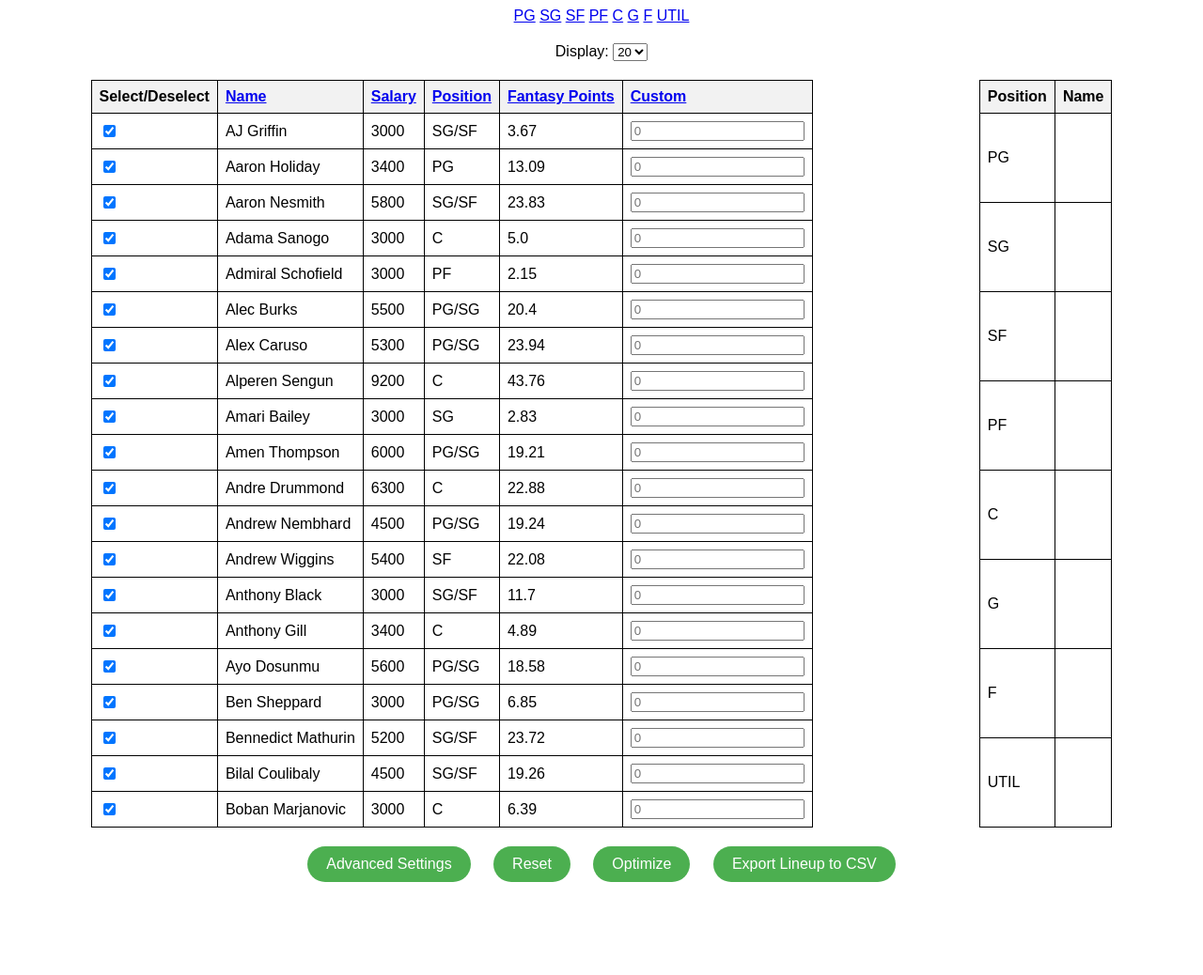
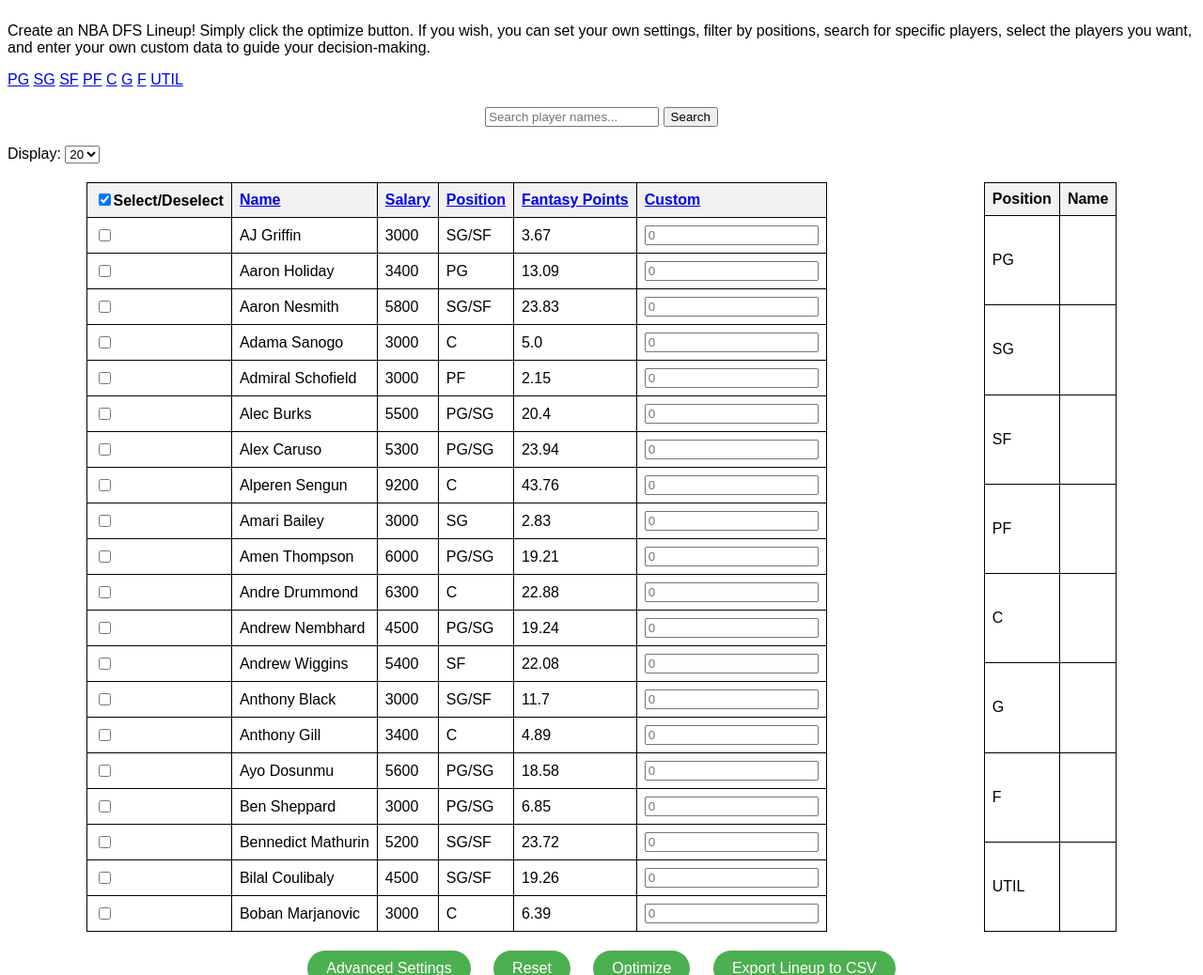
Before and after one commit to calmextex/CS361Sprint1, a Flask app: page / in a window 1280 px wide. Shown: the top 1038 px of the page at 94% size. Before the commit the page ends 939 px from the top, so only its background shows below. Run offline with Flask 3, Linux system fonts and the light colour scheme.

Commit message:
Commit for Sprint1

```diff
--- a/main.py
+++ b/main.py
@@ -1,8 +1,11 @@
-from flask import Flask, render_template, request
+from flask import Flask, render_template, request, session
 import pandas as pd
-import optimizer
+from optimizer import Optimizer
+import secrets
 
+secret_key = secrets.token_urlsafe(32)
 app = Flask(__name__)
+app.secret_key = secret_key
 
 # for now, we'll use a custom csv file to generate a player list.
 file_path = 'player_ids.csv'
@@ -22,20 +25,42 @@ def filter_players_by_position_from_df(position, players_df):
     return filtered_players_df
 
 
-@app.route('/')
+@app.route('/', methods=['GET'])
 def index():
+    if 'selected_players' not in session:
+        session['selected_players'] = {}
+
+    if request.method == 'GET':
+        # Update session based on incoming data
+        selected_players = request.args.getlist('selected_player')
+        custom_values = {key: request.args[key] for key in request.args if key.startswith('custom_')}
+
+        # Update session with the current state
+        for player_id in selected_players:
+            session['selected_players'][player_id] = True
+        for player_id, custom_value in custom_values.items():
+            session['selected_players'][player_id] = custom_value
+
     position = request.args.get('position', '')
     display_count = request.args.get('count', '20')
     sort_by = request.args.get('sort_by', 'Name')  # Default sort column
     sort_order = request.args.get('sort_order', 'asc')  # Default sort order
+    search_query = request.args.get('search', '').lower()
+    selected_players = request.args.getlist('selected_player')
+    custom_inputs = {key: request.args[key] for key in request.args if key.startswith('custom_')}
 
     filtered_players_df = filter_players_by_position_from_df(position, players_df)
+    # Filter the players by search query
+    if search_query:
+        filtered_players_df = filtered_players_df[filtered_players_df['Name'].str.lower().str.contains(search_query)]
 
     # Convert 'all' to actual number for DataFrame handling
     if display_count == 'all':
         display_count = len(filtered_players_df)
     else:
         display_count = int(display_count)
+
+
 
     # Sorting
     if sort_order == 'desc':
@@ -46,9 +71,14 @@ def index():
     limited_players_df = filtered_players_df.head(display_count)
     filtered_players = limited_players_df.to_dict(orient='records')
 
+    for player in filtered_players:
+        checkbox_value = request.args.get(f"selected_player_{player['ID']}", 'off')
+        player['IsSelected'] = True if checkbox_value != 'off' else False
+
     return render_template('index.html', players=filtered_players, current_count=display_count,
-                           current_position=position, sort_by=sort_by, sort_order=sort_order)
-
+                           current_position=position, sort_by=sort_by, sort_order=sort_order,
+                           search_query=search_query, selected_players=selected_players,
+                           custom_inputs=custom_inputs)
 
 # @app.route('/optimize', methods=['POST'])
 # def optimize():
@@ -57,9 +87,6 @@ def index():
 #     optimized_lineup = lineup_optimizer.optimization()
 #     return render_template('index.html', optimized_lineup=optimized_lineup)
 #
-# @app.route('/export_lineup')
-# def export_lineup():
-#     # upon clicking button, export the lineup (as a table in the html page) to a csv file
 
 if __name__ == '__main__':
     app.run(debug=True)
--- a/templates/index.html
+++ b/templates/index.html
@@ -3,6 +3,17 @@
 <head>
     <meta charset="UTF-8">
     <title>Daily Fantasy Basketball Optimizer</title>
+    <script>
+        document.addEventListener("DOMContentLoaded", function() {
+            document.getElementById('select-all').addEventListener('change', function() {
+                const checkboxes = document.querySelectorAll('input[name="selected_player"]');
+                checkboxes.forEach(checkbox => {
+                    checkbox.checked = this.checked;
+                });
+            });
+        });
+    </script>
+
     <style>
          body {
             font-family: Arial, sans-serif;
@@ -18,7 +29,7 @@
         .position-buttons, .display-count-form {
             margin-bottom: 20px;
             width: 100%;
-            text-align: center;
+            text-align: left;
         }
         table {
             border-collapse: collapse;
@@ -61,6 +72,10 @@
     </style>
 </head>
 <body>
+<p> Create an NBA DFS Lineup! Simply click the optimize button. If you wish, you can set your own settings,
+filter by positions, search for specific players, select the players you want, and enter your own custom data to guide
+    your decision-making.</p>
+
 <div class="position-buttons">
     <a href="/?position=PG">PG</a>
     <a href="/?position=SG">SG</a>
@@ -70,6 +85,15 @@
     <a href="/?position=G">G</a>
     <a href="/?position=F">F</a>
     <a href="/?position=UTIL">UTIL</a>
+</div>
+
+<div class="search-form" style="text-align: center; margin-bottom: 20px;">
+    <form action="/" method="get">
+        <input type="hidden" name="position" value="{{ request.args.get('position', '') }}">
+        <input type="hidden" name="count" value="{{ current_count }}">
+        <input type="text" name="search" placeholder="Search player names..." value="{{ request.args.get('search', '') }}">
+        <button type="submit">Search</button>
+    </form>
 </div>
 
 <!-- Display Count Dropdown with Position Retention -->
@@ -89,7 +113,7 @@
     <table>
         <thead>
         <tr>
-            <th>Select/Deselect</th>
+            <th><input type = "checkbox" id="select-all" checked>Select/Deselect</th>
             <th><a href="/?position={{ current_position }}&count={{ current_count }}&sort_by=Name&sort_order={{ 'desc' if sort_by == 'Name' and sort_order == 'asc' else 'asc' }}">Name</a></th>
             <th><a href="/?position={{ current_position }}&count={{ current_count }}&sort_by=Salary&sort_order={{ 'desc' if sort_by == 'Salary' and sort_order == 'asc' else 'asc' }}">Salary</a></th>
             <th><a href="/?position={{ current_position }}&count={{ current_count }}&sort_by=Position&sort_order={{ 'desc' if sort_by == 'Position' and sort_order == 'asc' else 'asc' }}">Position</a></th>
@@ -102,15 +126,17 @@
         <tbody>
     {% for player in players %}
 <tr>
-            <!-- Ensure checkboxes are checked by default -->
-            <td><input type="checkbox" name="selected_player" value="{{ player['ID'] }}" checked></td>
+    <td><input type="checkbox" name="selected_player" value="{{ player['ID'] }}"
+        {% if session['selected_players'].get(player['ID'], False) %} checked {% endif %}></td>
     <td>{{ player.Name }}</td>
     <td>{{ player.Salary }}</td>
     <td>{{ player.Position }}</td>
     <td>{{ player.AvgPointsPerGame }}</td>
-          <td><input type="number" name="custom_{{ player['ID'] }}" placeholder="0"></td>
+    <td><input type="number" name="custom_{{ player['ID'] }}" placeholder="0"
+        value="{{ session['selected_players'].get('custom_' + player['ID']|string, '') }}"></td>
 </tr>
 {% endfor %}
+
     </tbody>
     </table>
   <table class="optimized-lineup-table">
```
Also changed, not shown: optimizer.py (+53 -39 lines). Lines whose indentation alone changed are shown as unchanged.
